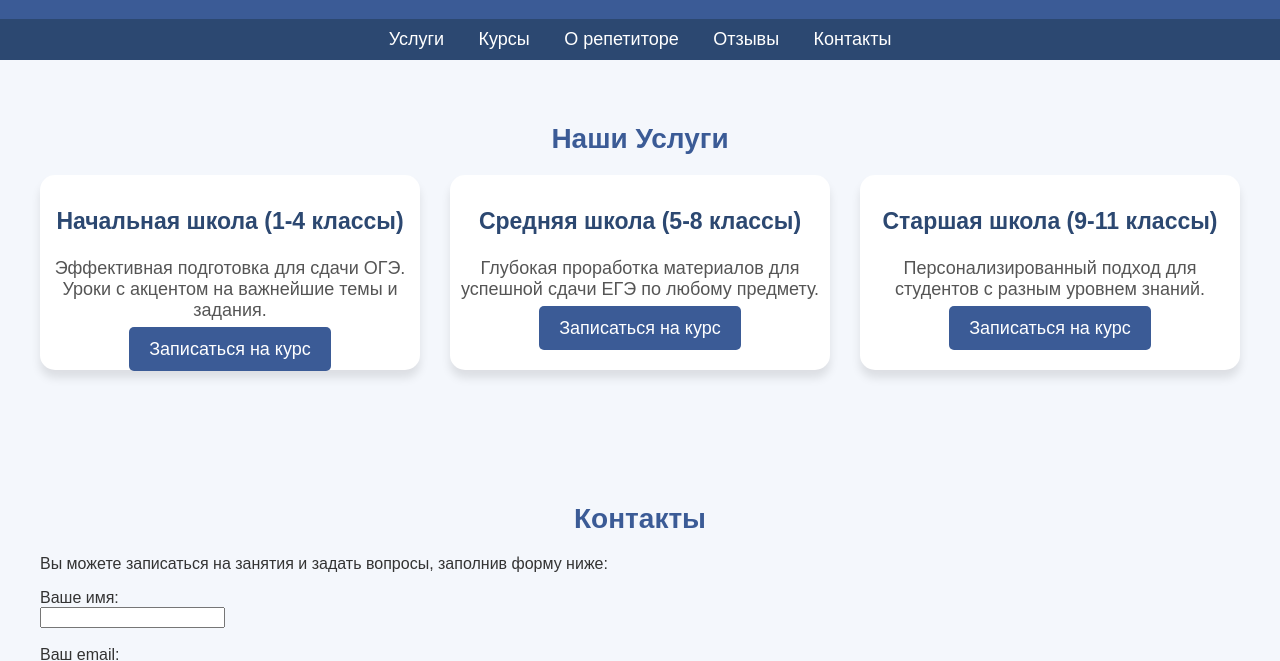
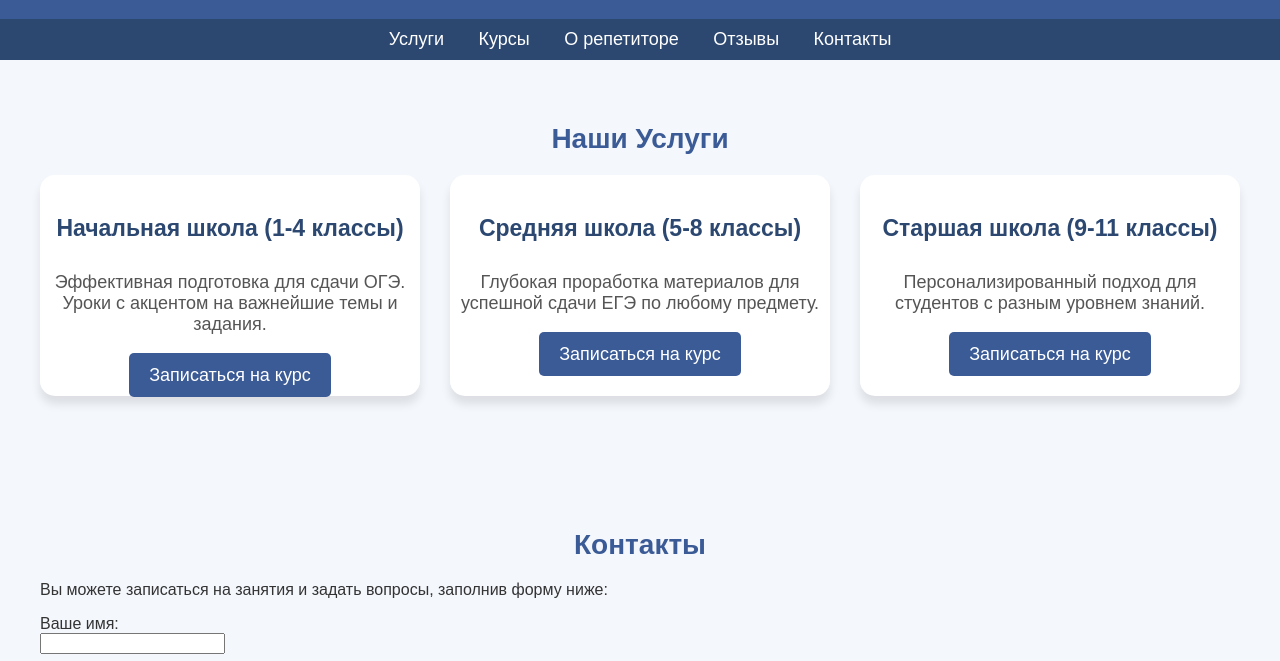
Before and after one commit to anyagtl/repetit, a plain HTML site: page index.html in a window 1280 px wide. Shown: the part 124-785 px from the top of the page. Drawn offline with Linux system fonts and the light colour scheme.

Commit message:
Update index.html

```diff
--- a/index.html
+++ b/index.html
@@ -75,11 +75,15 @@
         .service-card h3 {
             color: #2c4871;
             font-size: 23px;
+            margin-bottom: 30px;
+            margin-top: 30px;
         }
 
         .service-card p {
             font-size: 18px;
             color: #555;
+            margin-bottom: 30px;
+            margin-top: 30px;
         }
 
         .cta-button {
@@ -91,6 +95,8 @@
             border-radius: 5px;
             cursor: pointer;
             text-decoration: none;
+            margin-bottom: 30px;
+            margin-top: 30px;
         }
 
         .cta-button:hover {
```
